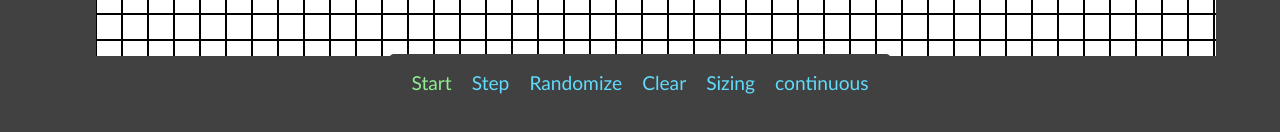
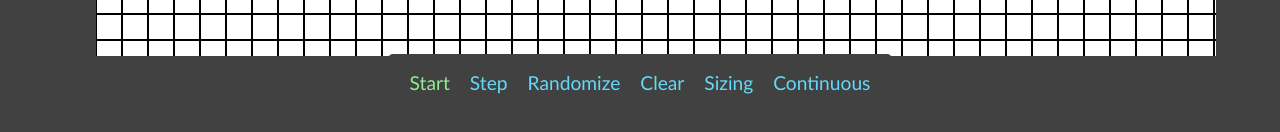
Before and after one commit to Hunterosmun/hunter-osmun, a React (Create React App) app: page /conways in a window 1280 px wide. Shown: the part 664-796 px from the top of the page. Built offline with nearby package versions, Linux system fonts and the light colour scheme.

Commit message:
Spelling fix

```diff
--- a/src/pages/conways-game/index.js
+++ b/src/pages/conways-game/index.js
@@ -262,7 +262,7 @@ export default function Conways () {
           )}
         </div>
         <Ui.Button onClick={() => setWrap(!wrap)}>
-          {wrap ? 'continuous' : 'bordered'}
+          {wrap ? 'Continuous' : 'Bordered'}
         </Ui.Button>
       </BtnBox>
       <GridHolder>
```
